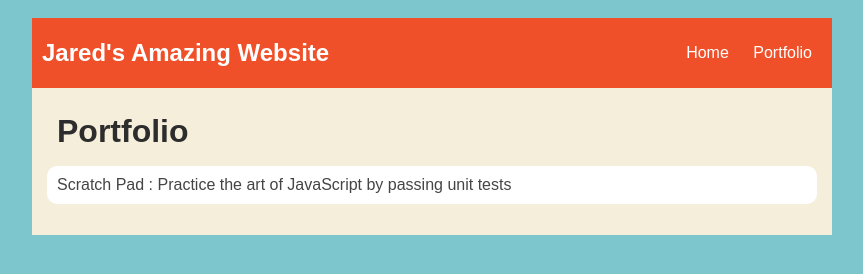
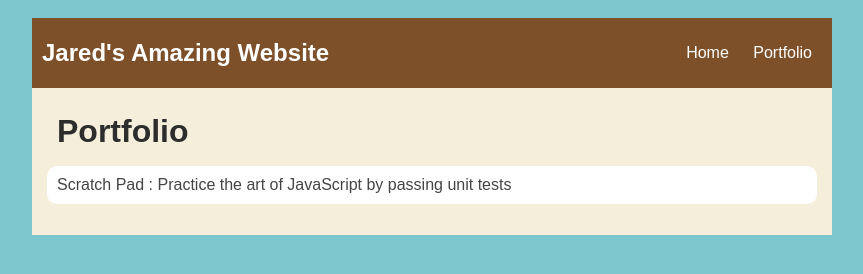
Before and after one commit to Jared1130/Jared1130.github.io, a plain HTML site: page portfolio.html in a window 1280 px wide. Shown: the whole page, without its empty margins (208-1071 px from the left). Drawn offline with nearby package versions, Linux system fonts and the light colour scheme.

Commit message:
add portfolio.html file

```diff
--- a/portfolio.html
+++ b/portfolio.html
@@ -23,7 +23,7 @@
 
             /* navigation menu */
             nav {
-                background: rgb(239, 80, 41);
+                background: rgb(125, 80, 41);
                 margin: 0 auto;
                 display: flex;
                 padding: 10px;
```
Also changed, not shown: projects/first-website/package.json (added, +17 -0 lines), 2 other files.
